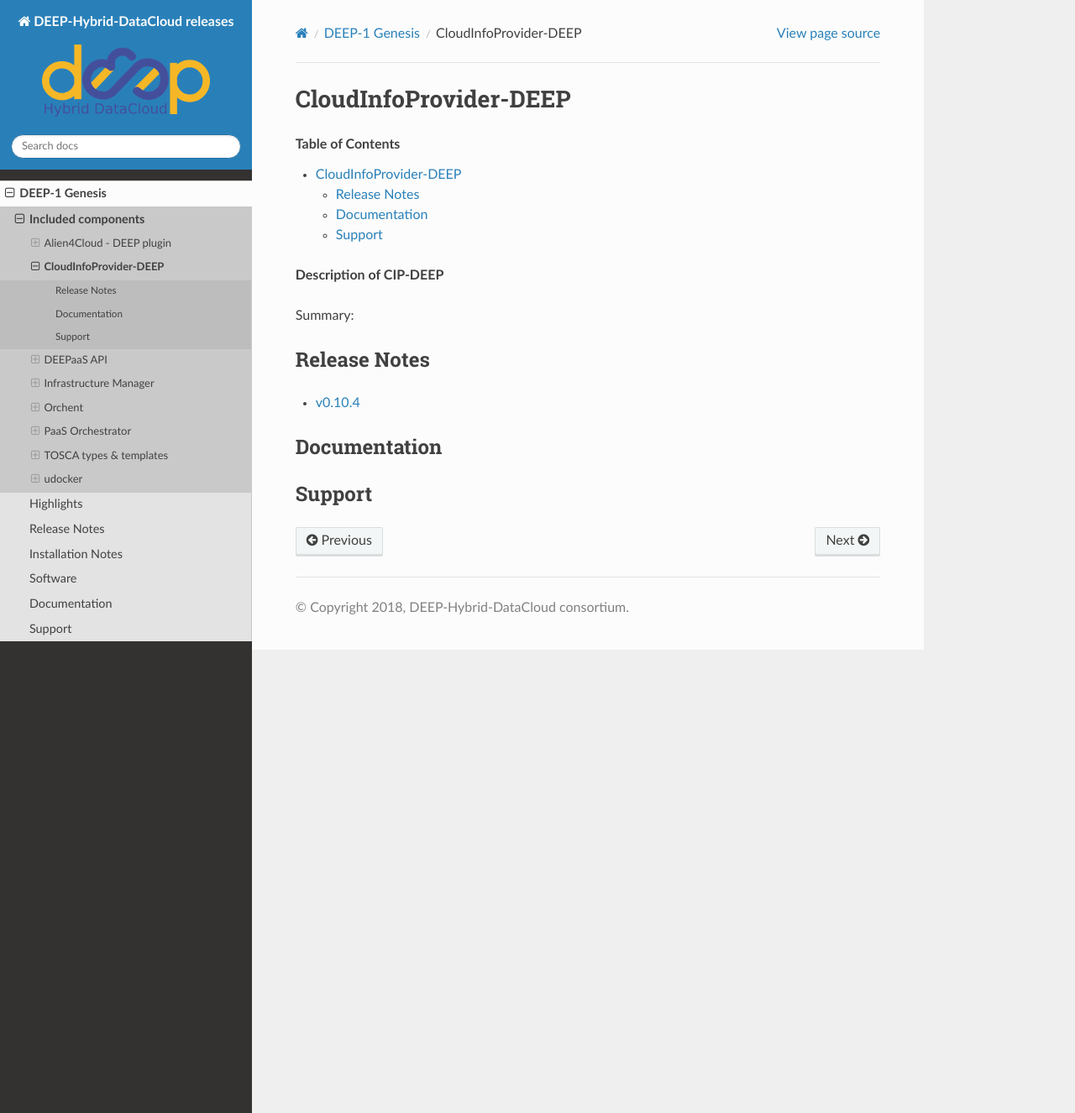
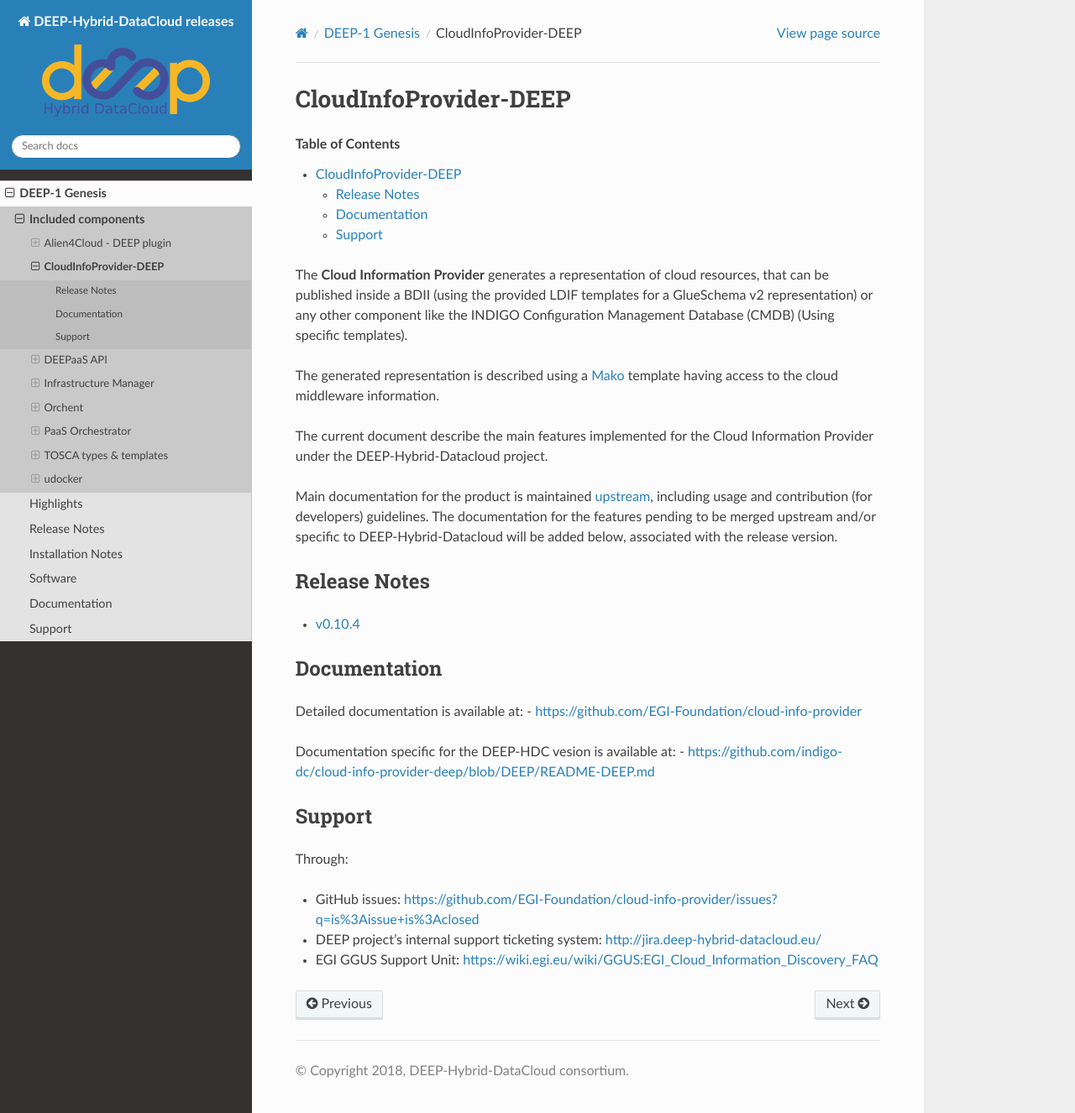
Before and after one commit to deephdc/deep-releases, a Sphinx documentation site: the page built from source/releases/genesis/cip-deep.rst, in a window 1280 px wide and 1326 px high. Shown: the whole window at 84% size. Built offline with Sphinx 7.4.7 and the Read the Docs theme 2.0.0, drawn with Linux system fonts in a browser that asks for light colours.

Commit message:
added cip

```diff
--- a/source/index.rst
+++ b/source/index.rst
@@ -24,7 +24,6 @@
 
 * Time-based releases
    - **projects’ Major releases** - the DEEP-HybridDataCloud project foresees two major releases, distributions, during its lifetime, at around 10 months since the start of the project.
-
 * As-soon-as-available
    - **components’ Minor/Revision releases** - in a project Major release, Development teams (aka Product Teams) can release updated versions of their components as soon as the DEEP-HDC software quality criteria are met. Thought the project Continuous Integration and Delivery System tests are continuously run giving feedback on the status of the components.
 
--- a/source/releases/genesis/a4c-deep.rst
+++ b/source/releases/genesis/a4c-deep.rst
@@ -3,8 +3,8 @@
 
 .. contents:: Table of Contents
 
-The **Alien4Cloud - DEEP plugin** is the first step towards the adoption
- of a visual composition approach of TOSCA templates (based on
+The **Alien4Cloud - DEEP plugin** is the first step towards the adoption of a
+visual composition approach of TOSCA templates (based on
 Alien4Cloud), in order to facilitate the widespread adoption of the
 standard, and its integration with the INDIGO-DataCloud Orchestrator,
 which is already part of the EOSC-HUB service catalogue.
--- a/source/releases/genesis/cip-deep.rst
+++ b/source/releases/genesis/cip-deep.rst
@@ -3,10 +3,19 @@
 
 .. contents:: Table of Contents
 
-**Description of CIP-DEEP**
+The **Cloud Information Provider** generates a representation of cloud resources,
+that can be published inside a BDII (using the provided LDIF templates for a
+GlueSchema v2 representation) or any other component like the INDIGO
+Configuration Management Database (CMDB) (Using specific templates).
 
-Summary:
+The generated representation is described using a `Mako  <http://www.makotemplates.org/>`_ template
+having access to the cloud middleware information.
 
+The current document describe the main features implemented for the Cloud Information Provider under
+the DEEP-Hybrid-Datacloud project.
+
+Main documentation for the product is maintained `upstream <https://github.com/EGI-Foundation/cloud-info-provider>`_, including usage and contribution (for developers)
+guidelines. The documentation for the features pending to be merged upstream and/or specific to DEEP-Hybrid-Datacloud will be added below, associated with the release version.
 
 Release Notes
 -------------
@@ -20,5 +29,18 @@
 Documentation
 -------------
 
+Detailed documentation is available at:
+- https://github.com/EGI-Foundation/cloud-info-provider
+
+Documentation specific for the DEEP-HDC vesion is available at:
+- https://github.com/indigo-dc/cloud-info-provider-deep/blob/DEEP/README-DEEP.md
+
+
 Support
 -------
+
+Through:
+
+- GitHub issues: https://github.com/EGI-Foundation/cloud-info-provider/issues?q=is%3Aissue+is%3Aclosed
+- DEEP project’s internal support ticketing system: http://jira.deep-hybrid-datacloud.eu/
+- EGI GGUS Support Unit: https://wiki.egi.eu/wiki/GGUS:EGI_Cloud_Information_Discovery_FAQ
--- a/source/releases/genesis/index.rst
+++ b/source/releases/genesis/index.rst
@@ -48,7 +48,7 @@
    -  OpenID Connect support
    -  Support for standalone service & OpenWhisk action
 
--  Alien4Cloud
+-  Alien4Cloud-DEEP plugin
 
    -  Suppor for visual composition of TOSCA templates PaaS orchestrator
       support
```
Also changed, not shown: source/releases/genesis/cip-deep/v0.10.4.rst (+12 -1 lines).
